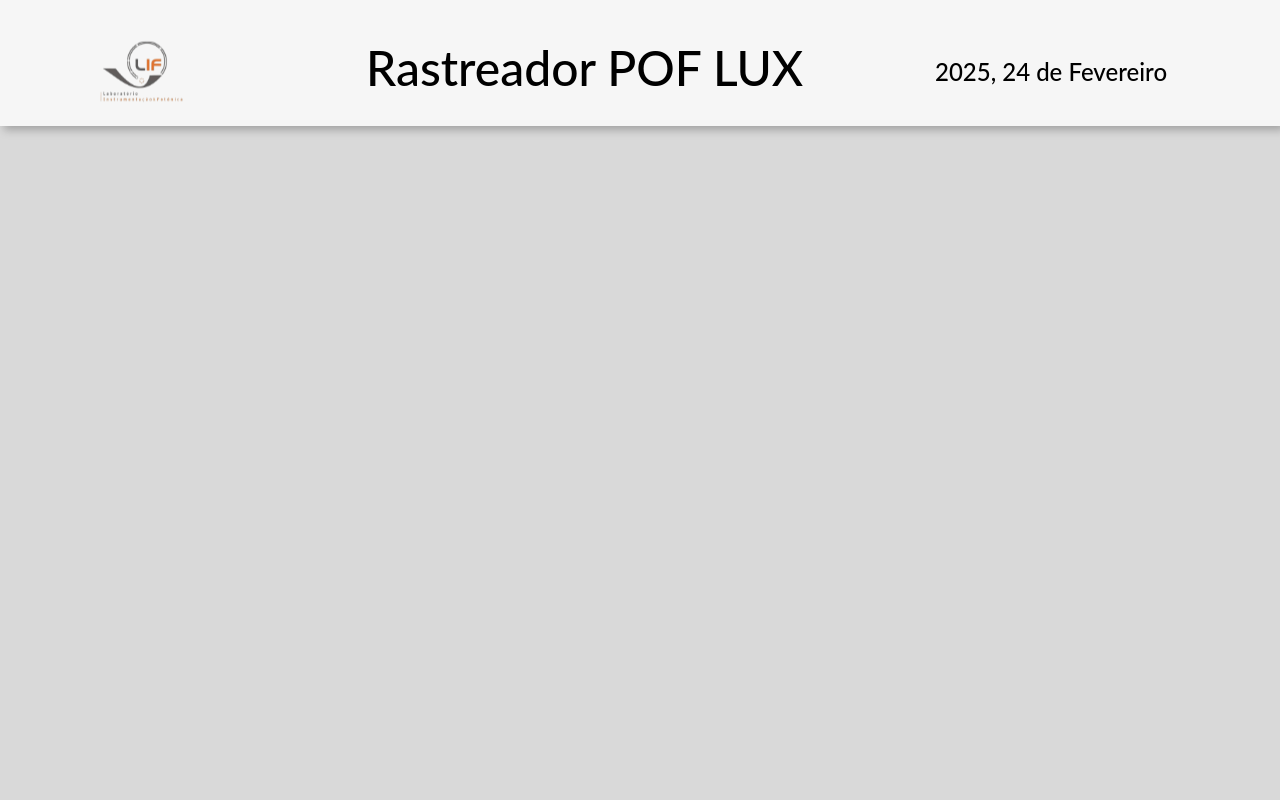
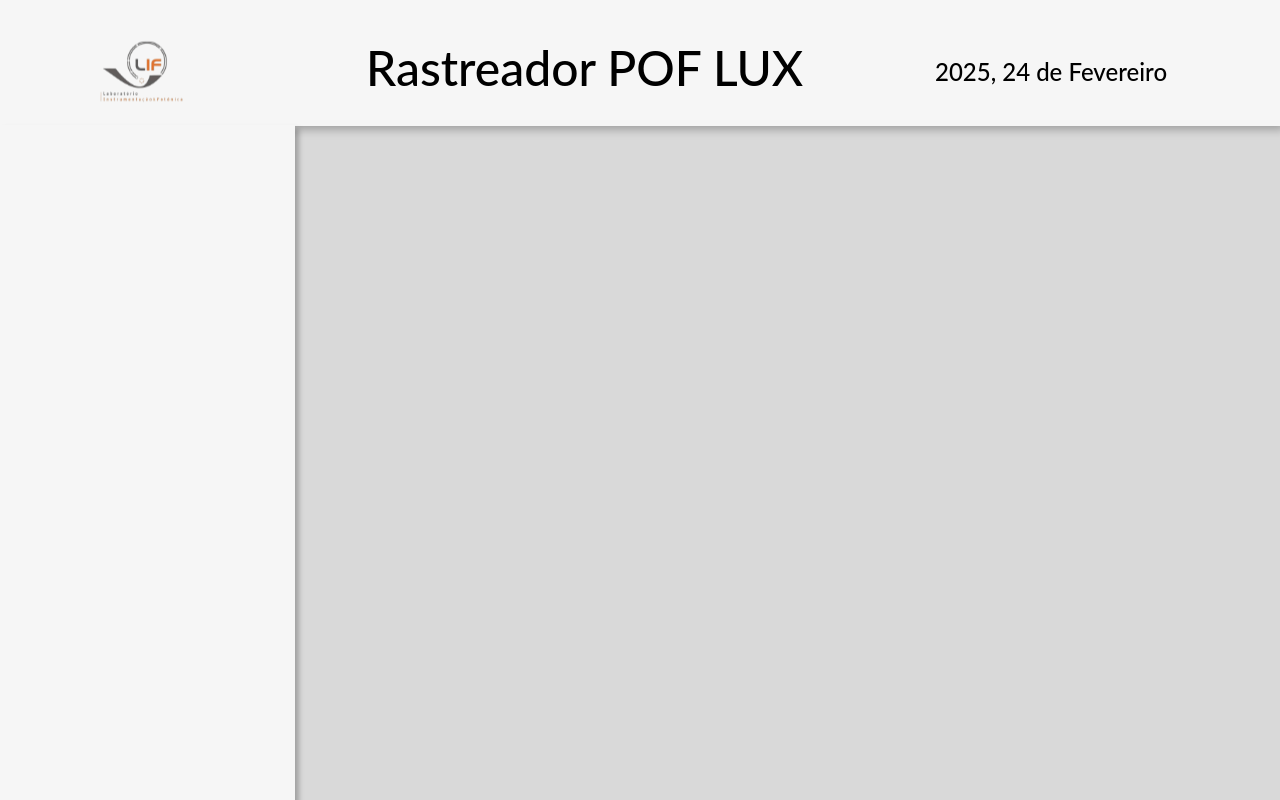
Before and after one commit to RastreadorPOFLUX/RastreadorDashboardFront, a React (Vite) app: page / in a window 1280 px wide. Built offline with nearby package versions, Linux system fonts and the light colour scheme.

Commit message:
feature: Adicionando barra lateral

```diff
--- /dev/null
+++ b/src/components/MenuLateral/index.tsx
@@ -0,0 +1,12 @@
+import React, {useState} from "react";
+
+// Estilo
+import {Wrapper} from "./style";
+
+function MenuLateral () {
+    return (
+        <Wrapper></Wrapper>
+    )
+}
+
+export default MenuLateral
--- /dev/null
+++ b/src/components/MenuLateral/style.tsx
@@ -0,0 +1,10 @@
+import styled from "styled-components";
+
+export const Wrapper = styled.section`
+    background-color: var(--lightGray);
+    height:100%;
+    width:18.4375rem;
+    filter:drop-shadow(0.25rem 0.25rem 0.15rem  rgba(0,0,0,0.25));
+    top:7.785rem;
+    position:absolute;
+`;
--- a/src/screens/GeneralInfo/index.tsx
+++ b/src/screens/GeneralInfo/index.tsx
@@ -1,12 +1,17 @@
 import React from "react";
+
+// Componentes
 import MenuSuperior from "./../../components/MenuSuperior/index";
+import MenuLateral from "../../components/MenuLateral/index";
 
+// Estilo
 import { GeneralInfoBackground } from "./style";
 
 export default function GeneralInfo() {
   return (
     <GeneralInfoBackground>
       <MenuSuperior></MenuSuperior>
+      <MenuLateral></MenuLateral>
     </GeneralInfoBackground>
   );
 }
```
